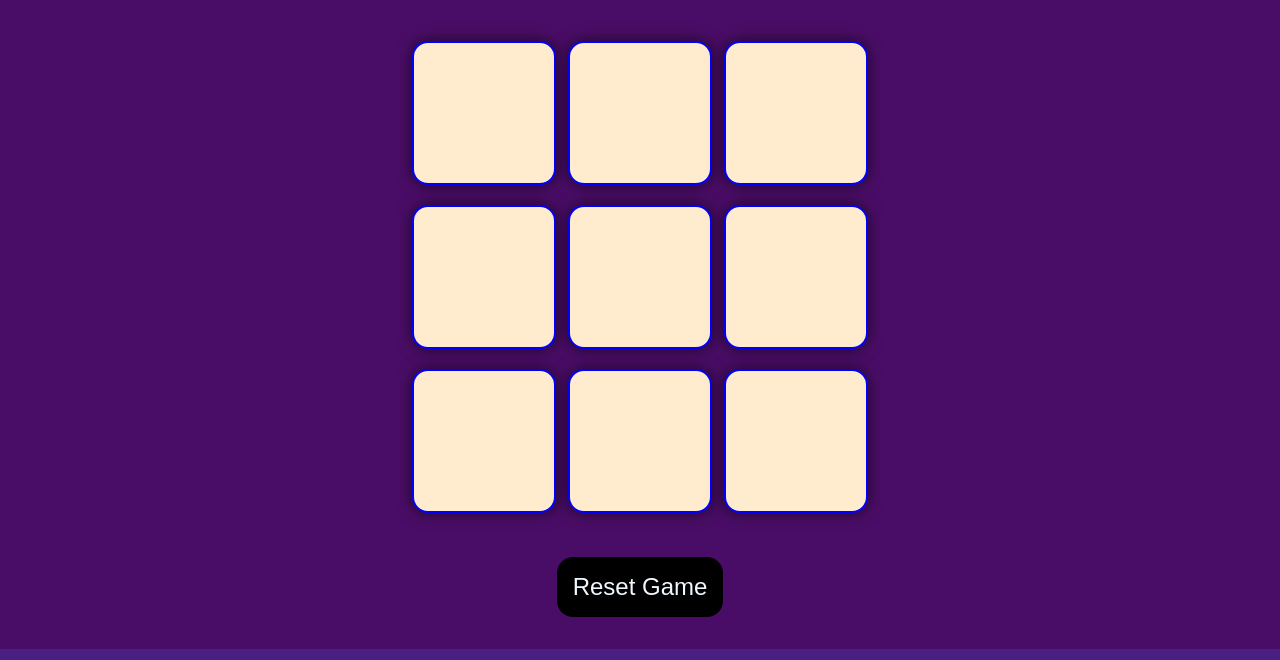
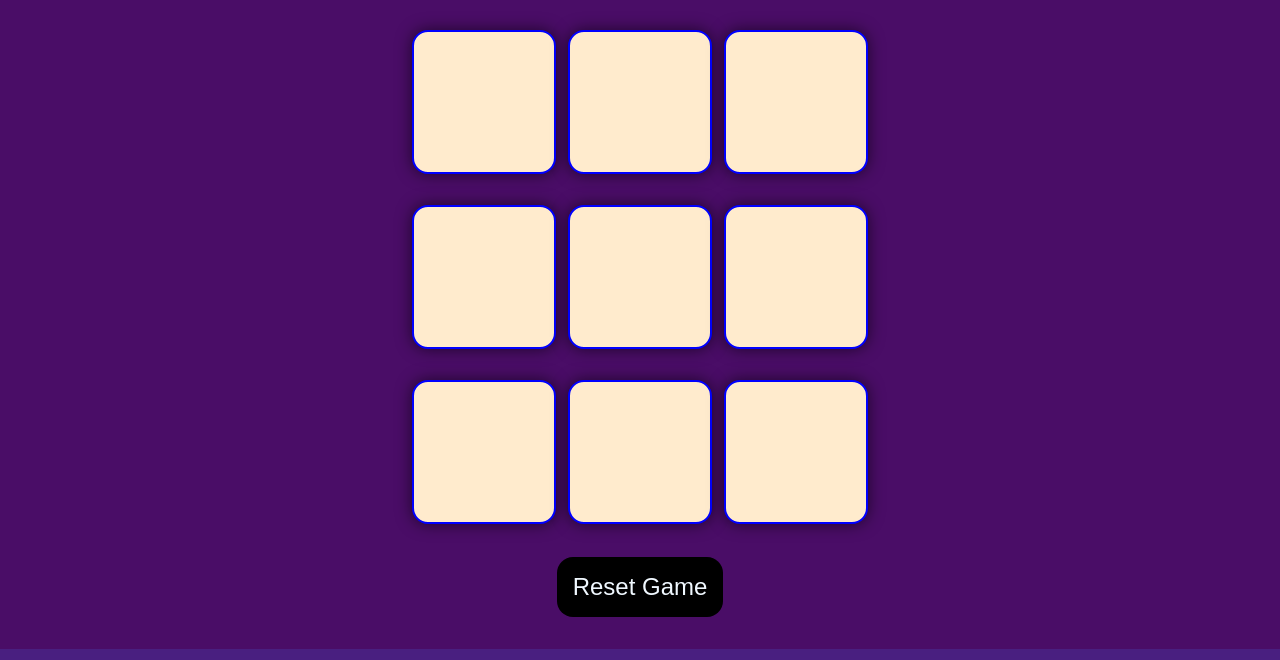
Before and after one commit to choudhurimanash/TicTacToe, a plain HTML site: page index.html in a window 1280 px wide. Shown: the part 73-733 px from the top of the page. Drawn offline with Linux system fonts and the light colour scheme.

Commit message:
Update style.css

```diff
--- a/style.css
+++ b/style.css
@@ -16,8 +16,8 @@ body{
 }
 
 .game{
-    height: 60vmin;
-    width: 60vmin;
+    height: 64vmin;
+    width: 64vmin;
     display: flex;
     flex-wrap: wrap;
     justify-content: center;
```
